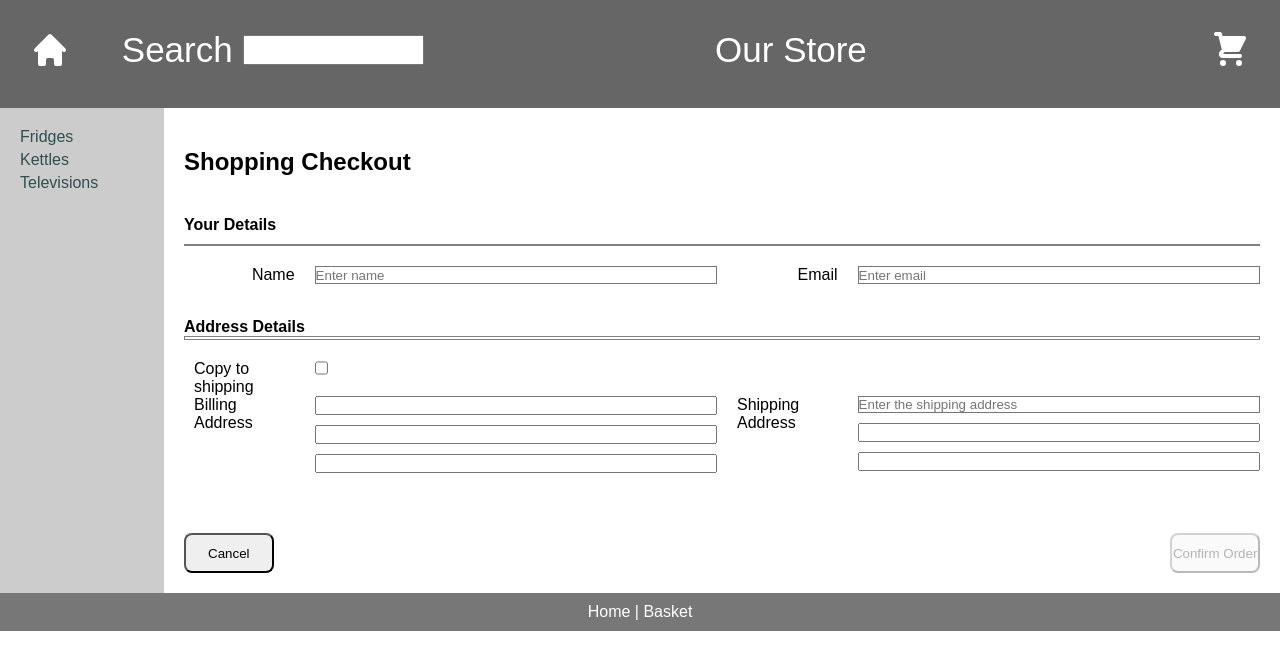
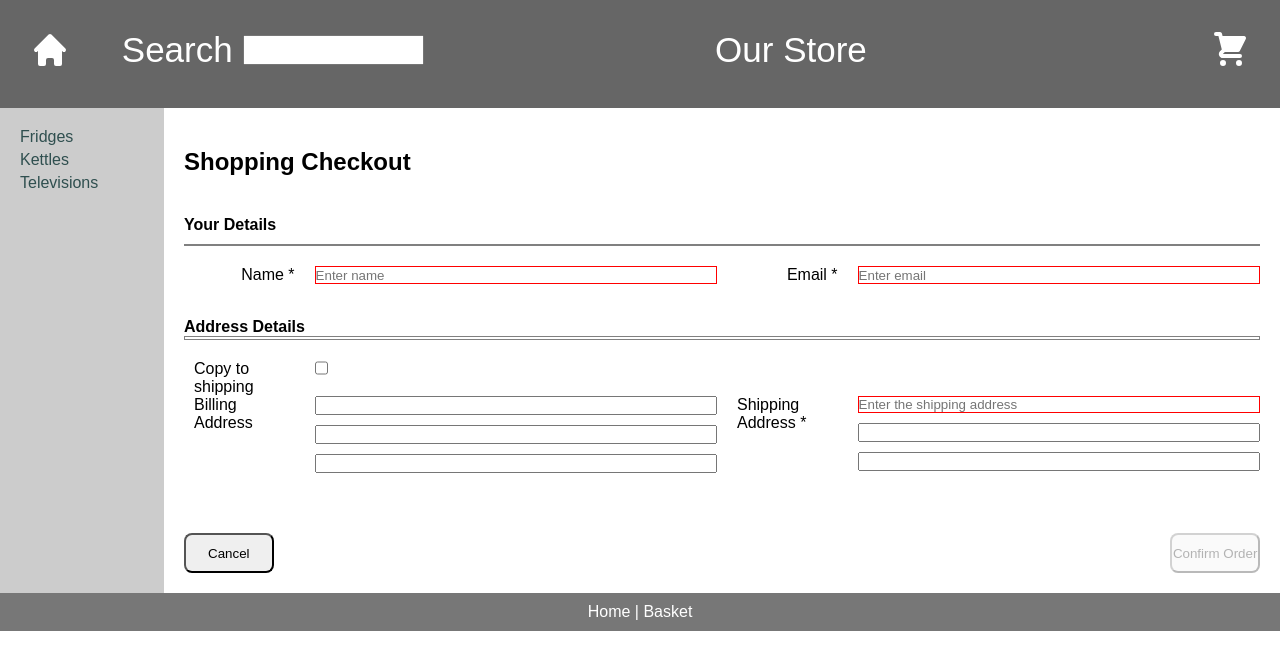
Before and after one commit to rikita0514/e-shop-prototype, a React (Create React App) app: page /checkout in a window 1280 px wide. Shown: the top 670 px of the page. Built offline with nearby package versions, Linux system fonts and the light colour scheme; data requests are answered from the project's data file.

Commit message:
Checkout-edit 2

```diff
--- a/src/components/checkout.js
+++ b/src/components/checkout.js
@@ -54,19 +54,21 @@ const Checkout  = () => {
 
                 {/* Row 6 */}
                 <CheckoutTable>
-                    <CheckoutFormLabel>Name</CheckoutFormLabel>
+                    <CheckoutFormLabel>Name *</CheckoutFormLabel>
                     <CheckoutInput
                         type="text"
                         name="name"
                         onChange={handleChange}
                         placeholder="Enter name"
+                        invalid={errors["name"]}
                     />
-                    <CheckoutFormLabel>Email</CheckoutFormLabel>
+                    <CheckoutFormLabel>Email *</CheckoutFormLabel>
                     <CheckoutInput
                         type="text"
                         name="email"
                         onChange={handleChange}
                         placeholder="Enter email"
+                        invalid={errors["email"]}
                     />
                 </CheckoutTable>
 
@@ -88,13 +90,14 @@ const Checkout  = () => {
                         <input type="text" name="billingAddress2" />
                         <input type="text" name="billingCity" />
                     </CheckoutAddress>
-                    <CheckoutFormLabel>Shipping Address</CheckoutFormLabel>
+                    <CheckoutFormLabel>Shipping Address *</CheckoutFormLabel>
                     <CheckoutAddress>
                         <CheckoutInput
                             type="text"
                             name="shippingAddress1"
                             onChange={handleChange}
                             placeholder="Enter the shipping address"
+                            invalid={errors["shippingAddress1"]}
                         />
                         <input type="text" name="shippingAddress2" />
                         <input type="text" name="shippingCity" />
@@ -156,15 +159,14 @@ const CheckoutFormLabel = styled.label`
 `;
 
 const CheckoutInput = styled.input`
+    ${(props) => props.invalid &&
+        `
+        border-width: 3px;
+        border-color: red;
+    `};
+
     border-width: 1px;
     border-style: solid;
-
-    ${(props) =>
-        props.invalid &&
-        `
-        border-color: red;
-        border-width: 3px;
-    `}
 `;
 
 const CheckoutFormCheckbox = styled.input`
```
